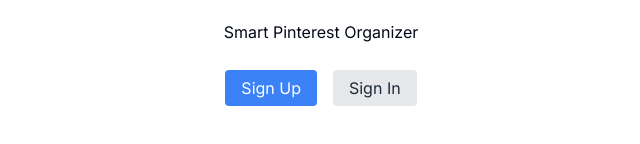
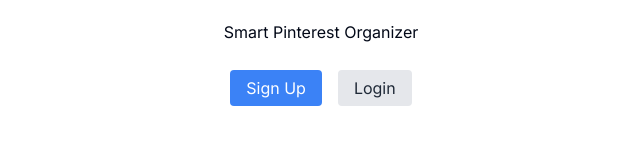
Before and after one commit to davittrend/thepinmaster, a Next.js app: page / in a window 1280 px wide. Shown: the part 368-512 px from the top of the page, without its empty margins (319-959 px from the left). Built offline with nearby package versions, Linux system fonts and the light colour scheme; no server answers.

Commit message:
Update page.tsx

```diff
--- a/app/page.tsx
+++ b/app/page.tsx
@@ -7,7 +7,7 @@
       <p className="mb-8">Smart Pinterest Organizer</p>
       <div className="space-x-4">
         <Link href="/signup" className="bg-blue-500 text-white px-4 py-2 rounded">Sign Up</Link>
-        <Link href="/login" className="bg-gray-200 text-gray-800 px-4 py-2 rounded">Sign In</Link>
+        <Link href="/login" className="bg-gray-200 text-gray-800 px-4 py-2 rounded">Login</Link>
       </div>
     </main>
   )
```
